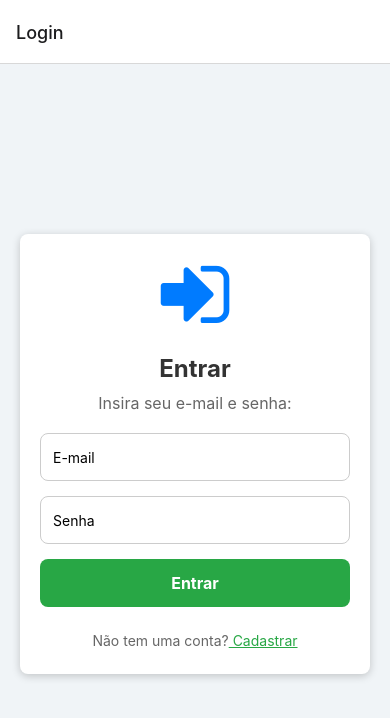
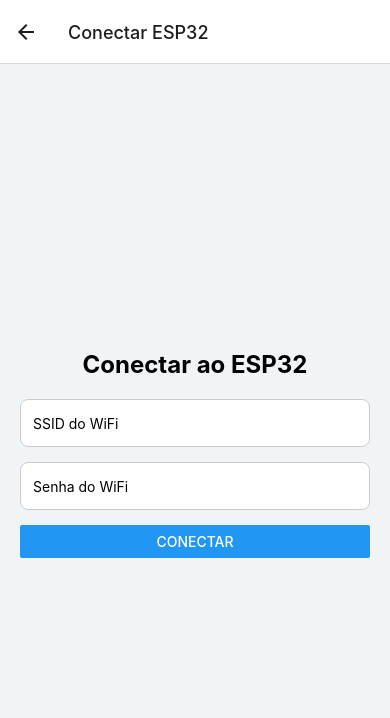
Before and after one commit to JoaoOliveiraaa/transporte, a React Native app in the folder estaciona/: screen /ConnectESP32 in a window 390 px wide. Shown: the top 718 px of the page. Built offline with nearby package versions, Linux system fonts and the light colour scheme.

Commit message:
Homescreen componentes feitos, adicionado botão conectar com esp32 via ssidwifi + wifi password

```diff
--- a/estaciona/App.js
+++ b/estaciona/App.js
@@ -4,6 +4,7 @@ import { createStackNavigator } from '@react-navigation/stack';
 import LoginScreen from './LoginScreen';
 import RegistrationScreen from './RegistrationScreen';
 import HomeScreen from './HomeScreen';
+import ConnectESP32 from './ConnectESP32';
 
 const Stack = createStackNavigator();
 
@@ -11,9 +12,26 @@ const App = () => {
   return (
     <NavigationContainer>
       <Stack.Navigator initialRouteName="LoginScreen">
-        <Stack.Screen name="LoginScreen" component={LoginScreen} options={{ title: 'Login' }} />
-        <Stack.Screen name="RegistrationScreen" component={RegistrationScreen} options={{ title: 'Registro' }} />
-        <Stack.Screen name="HomeScreen" component={HomeScreen} options={{ title: 'Home' }} />
+        <Stack.Screen
+          name="LoginScreen"
+          component={LoginScreen}
+          options={{ title: 'Login' }}
+        />
+        <Stack.Screen
+          name="RegistrationScreen"
+          component={RegistrationScreen}
+          options={{ title: 'Registro' }}
+        />
+        <Stack.Screen
+          name="HomeScreen"
+          component={HomeScreen}
+          options={{ title: 'Home' }}
+        />
+        <Stack.Screen
+          name="ConnectESP32"
+          component={ConnectESP32}  // Verifique o nome do componente
+          options={{ title: 'Conectar ESP32' }}
+        />
       </Stack.Navigator>
     </NavigationContainer>
   );
--- /dev/null
+++ b/estaciona/ConnectESP32.js
@@ -0,0 +1,87 @@
+import React, { useState } from 'react';
+import { View, Text, Button, TextInput, StyleSheet, Alert } from 'react-native';
+
+const ConnectESP32 = () => {
+  const [wifiSSID, setWifiSSID] = useState('');
+  const [wifiPassword, setWifiPassword] = useState('');
+
+  const handleConnect = async () => {
+  if (wifiSSID && wifiPassword) {
+    Alert.alert('Conectando', `Conectando ao ESP32 com SSID: ${wifiSSID}`);
+
+    try {
+      const response = await fetch('http://192.168.4.1/wifi-setup', {
+        method: 'POST',
+        headers: {
+          'Content-Type': 'application/json',
+        },
+        body: JSON.stringify({
+          ssid: wifiSSID,
+          password: wifiPassword,
+        }),
+      });
+
+      const result = await response.json();
+      if (result.status === 'connected') {
+        Alert.alert('Sucesso', 'Conectado ao Wi-Fi com sucesso!');
+      } else {
+        Alert.alert('Erro', 'Falha ao conectar ao Wi-Fi.');
+      }
+    } catch (error) {
+      Alert.alert('Erro', 'Erro ao conectar ao ESP32.');
+    }
+  } else {
+    Alert.alert('Erro', 'Por favor, insira o SSID e a senha do WiFi.');
+  }
+};
+
+
+  return (
+    <View style={styles.container}>
+      <Text style={styles.title}>Conectar ao ESP32</Text>
+
+      <TextInput
+        style={styles.input}
+        placeholder="SSID do WiFi"
+        value={wifiSSID}
+        onChangeText={setWifiSSID}
+      />
+      <TextInput
+        style={styles.input}
+        placeholder="Senha do WiFi"
+        value={wifiPassword}
+        onChangeText={setWifiPassword}
+        secureTextEntry
+      />
+
+      <Button title="Conectar" onPress={handleConnect} />
+    </View>
+  );
+};
+
+const styles = StyleSheet.create({
+  container: {
+    flex: 1,
+    justifyContent: 'center',
+    padding: 20,
+    backgroundColor: '#f0f4f7',
+  },
+  title: {
+    fontSize: 24,
+    fontWeight: 'bold',
+    marginBottom: 20,
+    textAlign: 'center',
+  },
+  input: {
+    width: '100%',
+    height: 48,
+    borderColor: '#ccc',
+    borderWidth: 1,
+    borderRadius: 8,
+    marginBottom: 15,
+    paddingHorizontal: 12,
+    backgroundColor: '#fff',
+  },
+});
+
+export default ConnectESP32;
--- a/estaciona/HomeScreen.js
+++ b/estaciona/HomeScreen.js
@@ -1,10 +1,30 @@
 import React from 'react';
-import { StyleSheet, Text, View } from 'react-native';
+import { View, Text, TouchableOpacity, StyleSheet, Alert } from 'react-native';
 
-const HomeScreen = () => {
+const HomeScreen = ({ navigation }) => {
+  const handleConnectESP32 = () => {
+    navigation.navigate('ConnectESP32');
+  };
+
   return (
     <View style={styles.container}>
-      <Text style={styles.title}>Bem-vindo ao App!</Text>
+      <View style={styles.option}>
+        <Text style={styles.optionText}>4 Disponível</Text>
+      </View>
+      <View style={styles.option}>
+        <Text style={styles.optionText}>4 Temporária</Text>
+      </View>
+      <View style={styles.option}>
+        <Text style={styles.optionText}>8 Indisponível</Text>
+      </View>
+      <View style={styles.option}>
+        <Text style={styles.optionText}>8 Especial</Text>
+      </View>
+
+
+      <TouchableOpacity style={styles.connectButton} onPress={handleConnectESP32}>
+        <Text style={styles.connectButtonText}>Conectar com ESP32 + WiFi</Text>
+      </TouchableOpacity>
     </View>
   );
 };
@@ -12,11 +32,32 @@ const HomeScreen = () => {
 const styles = StyleSheet.create({
   container: {
     flex: 1,
+    padding: 20,
+    backgroundColor: '#f0f4f7',
+  },
+  option: {
+    marginBottom: 15,
+    padding: 20,
+    backgroundColor: '#fff',
+    borderRadius: 8,
+    elevation: 5,
     justifyContent: 'center',
     alignItems: 'center',
   },
-  title: {
-    fontSize: 24,
+  optionText: {
+    fontSize: 18,
+    fontWeight: 'bold',
+  },
+  connectButton: {
+    marginTop: 30,
+    padding: 15,
+    backgroundColor: '#28a745',
+    borderRadius: 8,
+    alignItems: 'center',
+  },
+  connectButtonText: {
+    color: '#fff',
+    fontSize: 16,
     fontWeight: 'bold',
   },
 });
```
Also changed, not shown: estaciona/Home.js (deleted).
